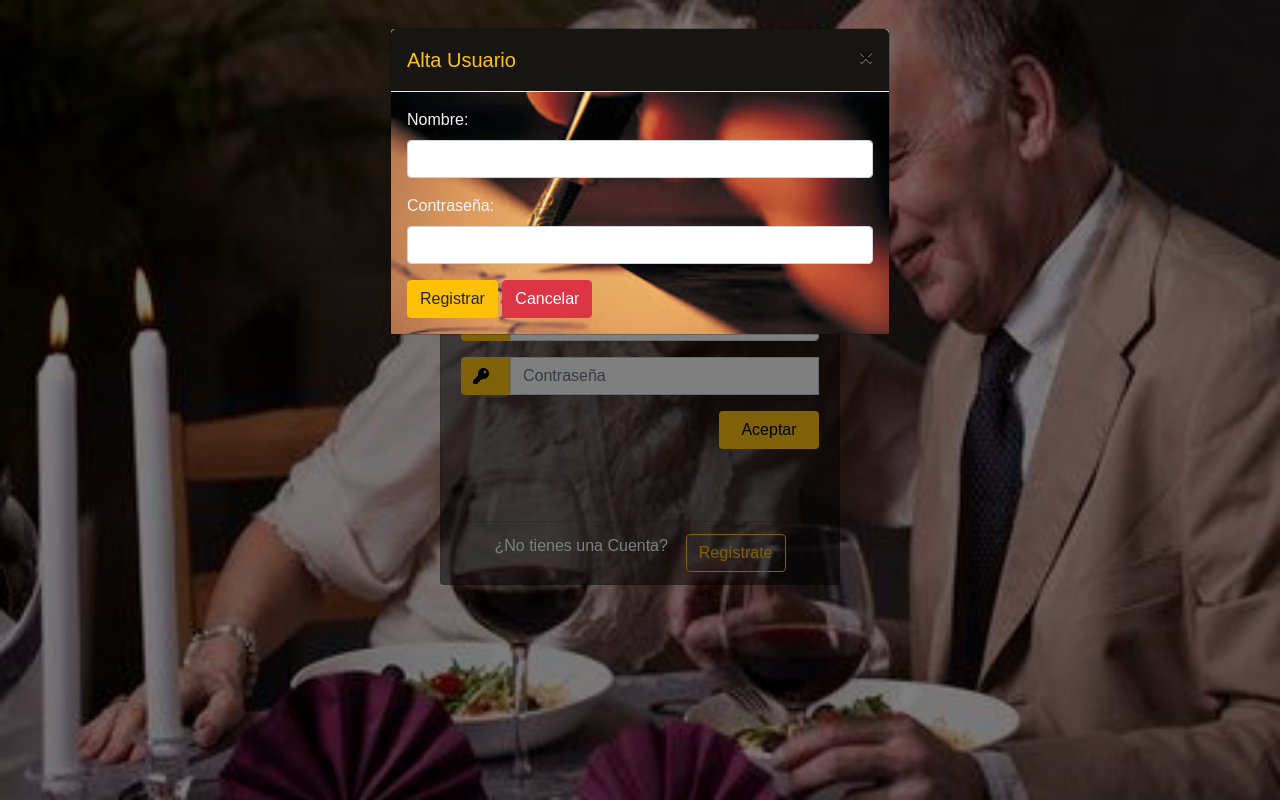
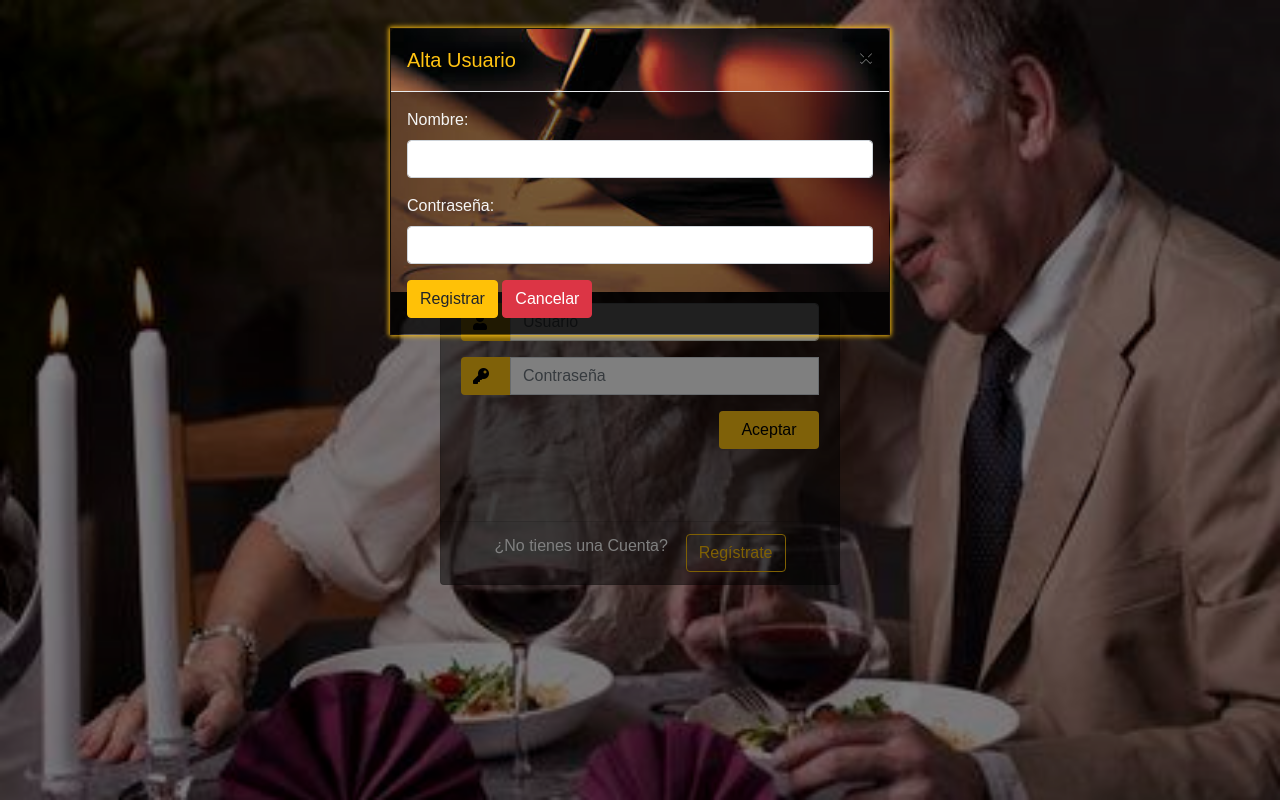
Before and after one commit to LadyAnith/generadorMenus, a Symfony app: template templates/security/login.html.twig in a window 1280 px wide, after a click on "Regístrate". Run offline with Twig, Linux system fonts and the light colour scheme; the template is opened without the code that fills it, so the values that code supplies are empty; some libraries are stand-ins or nearby versions; some web fonts are replaced.

Commit message:
alta usuario remasterizada

```diff
--- a/public/css/login.css
+++ b/public/css/login.css
@@ -57,15 +57,23 @@ background-color: white;
 .links{
 color: white;
 }
-
-.modal-body{
+.modal-dialog{
+    box-shadow: 0px 0px 5px 1px #FFC312;
+}
+.modal-content{
     background-image: url('/img/alta.jpg');
     background-repeat: no-repeat;
     background-size: 100%;
+    background-color:rgba(0, 0, 0, 0.5);
+
+}
+
+.modal-body{
+    background-color: rgba(0, 0, 0, 0.5) !important;
     color: whitesmoke;
 }
 
 .modal-header{
-    background-color: #171512;
+    background-color: rgba(0, 0, 0, 0.10) !important;
     color: #FFC312;
 }
--- a/templates/nuevo_menu/index.html.twig
+++ b/templates/nuevo_menu/index.html.twig
@@ -1,11 +1,10 @@
 {% extends 'base.html.twig' %}
 
 {% block title %}Nuevo Menú{% endblock %}
-{% block jumbo %} {% endblock %}
 
 {% block body %}
     <div class="container">
-        <div class="jumbotron jumbotron-fluid">
+        <div class="jumbotron jumbotron-fluid" id="jumboMenu">
             <div class="container text-center">
                 <h1 class="display-4">Nuevo Menú:</h1>
             </div>
```
Also changed, not shown: public/css/estilos.css (+10 -0 lines), public/img/nuevoMenu.jpg (added).
